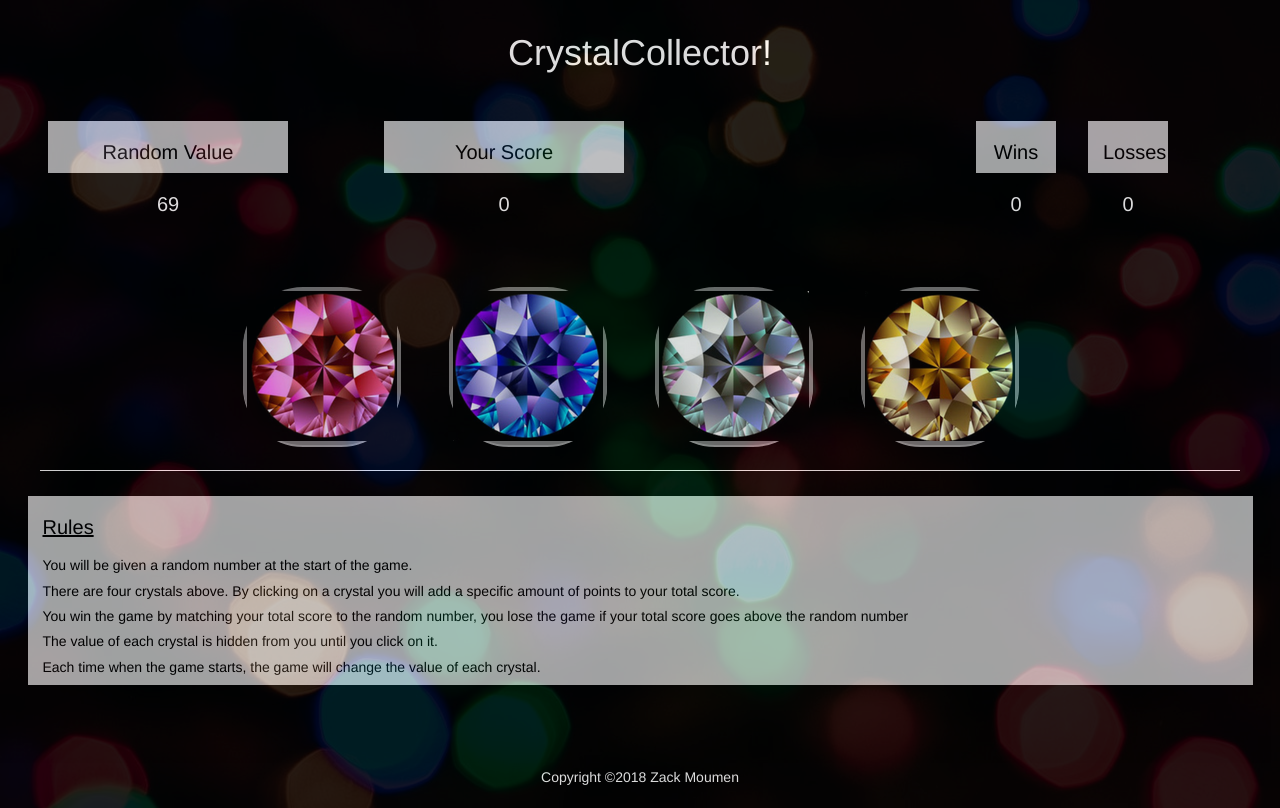
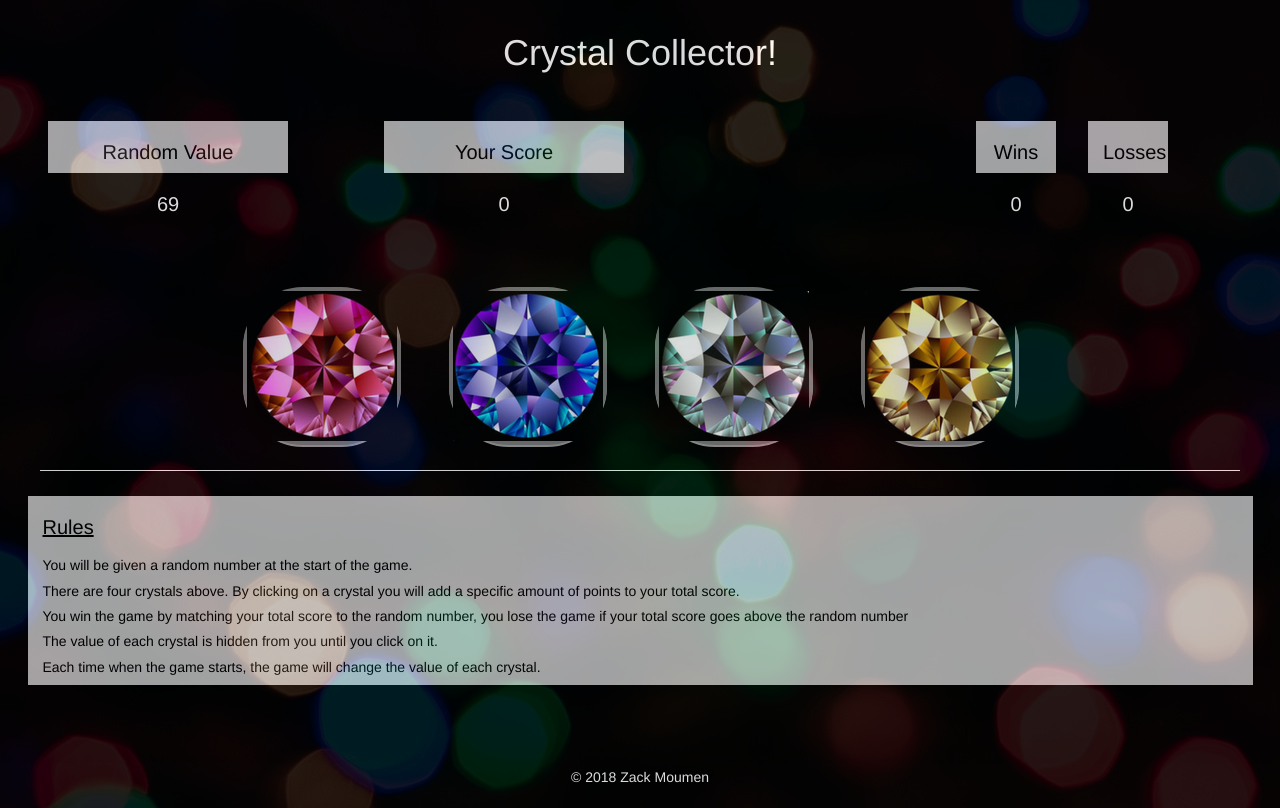
Before and after one commit to zmou21/week-4-game, a plain HTML site: page index.html in a window 1280 px wide. Drawn offline with nearby package versions, Linux system fonts and the light colour scheme.

Commit message:
updated header

```diff
--- a/index.html
+++ b/index.html
@@ -14,7 +14,7 @@
 	<div class="container-fluid">
 		<div class="row"> 			<!--Header-->
 			<div class="col-md-12" id="header">
-				<h1>CrystalCollector!</h1>
+				<h1>Crystal Collector!</h1>
 			</div>
 		</div>
 		<div class="row"> 		<!--Row for Win Loss And Target/Users Score-->
@@ -99,7 +99,7 @@
 		</div>
 		<div class="row" id="footer"> <!--Footer-->
 			<div class="col-md-12">
-				<h5> Copyright &copy;2018 Zack Moumen</h5>
+				<h5>&copy; 2018 Zack Moumen</h5>
 			</div>
 		</div>
 	</div>
```
